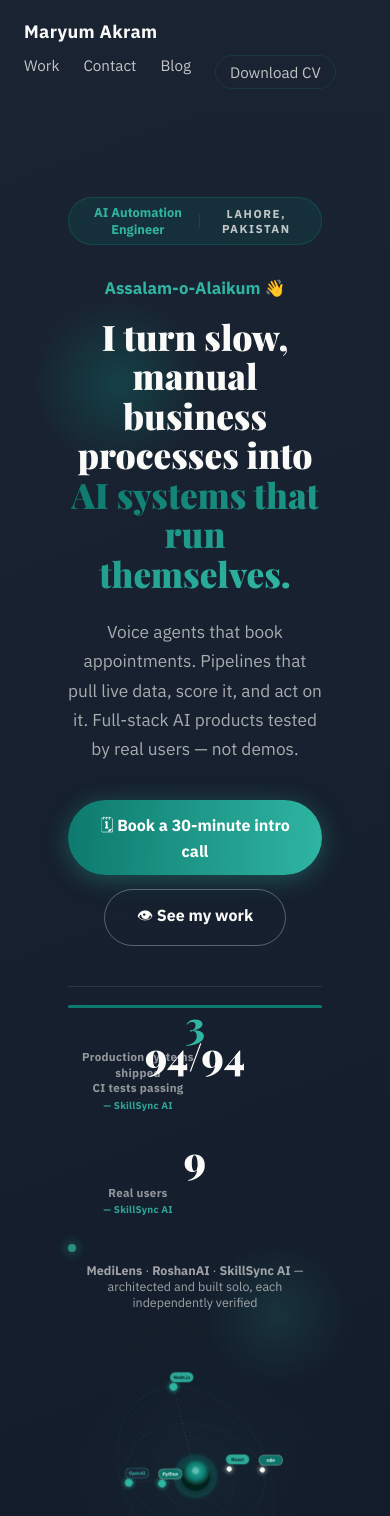
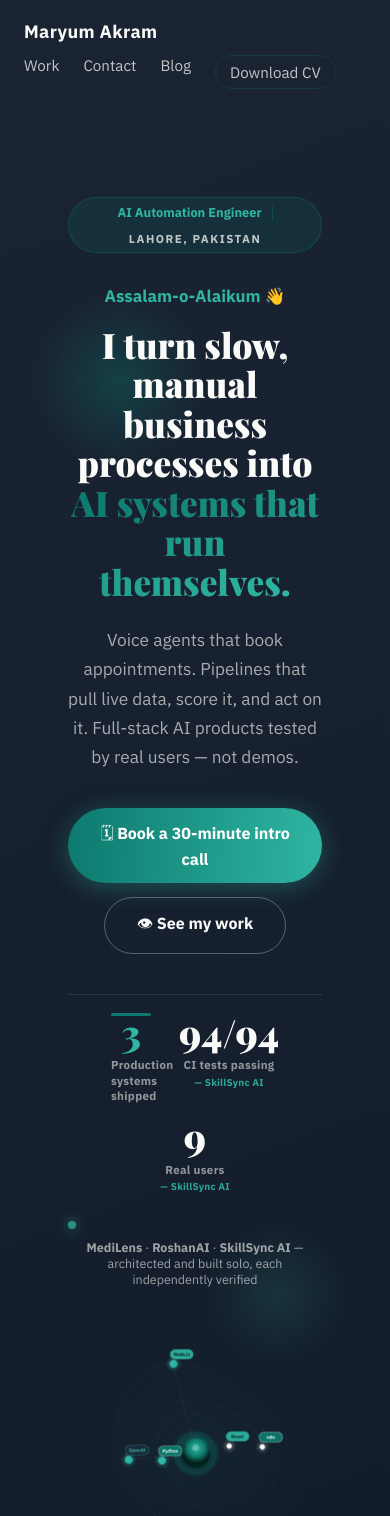
Before and after one commit to MaryumAkram16/maryum-portfolio, a React (Vite) app: page / in a window 390 px wide. Shown: the top 1516 px of the page. Built offline with nearby package versions, Linux system fonts and the light colour scheme.

Commit message:
Mobile fixes (contact overflow, hero stat strip), Plausible analytics, stronger blog problem-solving narratives

```diff
--- a/index.html
+++ b/index.html
@@ -16,6 +16,8 @@
       rel="stylesheet"
     />
     <title>Maryum Akram</title>
+    <!-- Visitor analytics: Plausible (privacy-friendly, GDPR-compliant, no cookies, no banner needed) -->
+    <script defer data-domain="maryumakram16.github.io" src="https://plausible.io/js/script.js"></script>
     <script type="text/javascript" id="ghp-spa-rewrite">
       // Single Page Apps for GitHub Pages
       // https://github.com/rafgraph/spa-github-pages
--- a/src/pages/Contact.css
+++ b/src/pages/Contact.css
@@ -80,6 +80,7 @@
 }
 
 .contact-secondary {
+  flex-wrap: wrap;
   display: flex;
   gap: 24px;
   font-size: 0.95rem;
--- a/src/pages/Landing.css
+++ b/src/pages/Landing.css
@@ -165,6 +165,8 @@
 .hero-badge {
   display: inline-flex;
   align-items: center;
+  flex-wrap: wrap;
+  justify-content: center;
   gap: 10px;
   background: var(--accent-glow-soft);
   border: 1px solid var(--accent-glow);
@@ -259,7 +261,7 @@
   letter-spacing: 0.3px;
   color: rgba(250, 250, 248, 0.55);
   line-height: 1.35;
-  max-width: 140px;
+  max-width: 105px;
   padding: 0;
 }
 
@@ -1143,6 +1145,6 @@
     gap: 28px;
   }
   .hero-stats .stat-item {
-    flex: 1 1 120px;
+    flex: 0 1 auto;
   }
 }
--- a/src/pages/blogData.js
+++ b/src/pages/blogData.js
@@ -20,12 +20,12 @@ export const blogPosts = [
         body: 'Hospital booking, complaints, and admin tracking were manual, staff-run processes. Every appointment call required a receptionist; every complaint went through a paper trail; admins had no live view of what was happening on the floor. I set out to automate all three — starting with the highest-volume task: phone bookings.',
       },
       {
-        heading: 'What I built',
-        body: 'A voice appointment agent that books, reschedules, and cancels appointments over a phone call with no staff involved. Behind it, a complaint management system that structures patient feedback instead of losing it in inboxes, and an admin command center that turns daily operations into decision-ready numbers.',
+        heading: 'How the system works',
+        body: 'A caller phones in and the voice agent carries the full conversation — asking for the department, the reason for the visit, and preferred time, then confirming the details back to the caller before booking. If the caller wants to reschedule or cancel mid-call, the agent pivots the flow instead of starting over. Every conversation state — intent detected, details collected, confirmation given — maps to a specific branch in the pipeline, so the system degrades gracefully instead of guessing.',
       },
       {
         heading: 'The hardest part',
-        body: 'Conversations are unpredictable. The voice agent had to handle cancellations mid-booking, confirm details back to the caller, and fall back gracefully when it misunderstood — all in real time. Testing a conversational system is harder than testing a form: I had to script dozens of call flows (normal booking, reschedule, cancel, wrong department, silence) before I could call it production-ready.',
+        body: 'Conversations are unpredictable. The voice agent had to handle cancellations mid-booking, confirm details back to the caller, and fall back gracefully when it misunderstood — all in real time. The engineering discipline was in the failure handling: a voice agent that hallucinates a booking is worse than no agent at all, so I had to script dozens of call flows (normal booking, reschedule, cancel, wrong department, silence) and harden each branch before I could call it production-ready.',
       },
       {
         heading: 'Proof',
@@ -67,7 +67,7 @@ export const blogPosts = [
       },
       {
         heading: 'The hardest technical challenge',
-        body: 'Resume parsing into a meaningful gap score. Going from raw resume text to NLP-matching a person\u2019s actual skills against live job postings — then turning that into a score that means something rather than a plausible-looking number — was the hardest part of the build. I\u2019d rather ship an honest estimate than a polished fake metric.',
+        body: 'Resume parsing into a meaningful gap score. The pipeline has to take raw resume text, extract real skills with NLP (not keyword lists), match them against what live postings actually demand, and turn that into a score that means something rather than a plausible-looking number. The hardest design decision was resisting the temptation to oversell it: a gap score that can\u2019t be explained is a fake metric, so I shipped an honest AI-generated estimate with the limitations stated plainly instead of a polished dashboard that pretends to be science.',
       },
       {
         heading: "What I'd do differently",
@@ -112,7 +112,7 @@ export const blogPosts = [
       },
       {
         heading: 'What I learned',
-        body: 'Testing a security posture adversarially — deliberately throwing 12 crafted payloads at your own endpoints — taught me more than any tutorial. When production traffic arrives, you want to know the system holds.',
+        body: 'Testing a security posture adversarially — deliberately throwing 12 crafted payloads at your own endpoints — taught me more than any tutorial. When production traffic arrives, you want to know the system holds. The same lesson applies to the CI suite: 94 tests passing means the adaptive assessment, the parser, and the dashboard can\u2019t silently break each other when one of them changes.',
       },
     ],
     images: [
```
